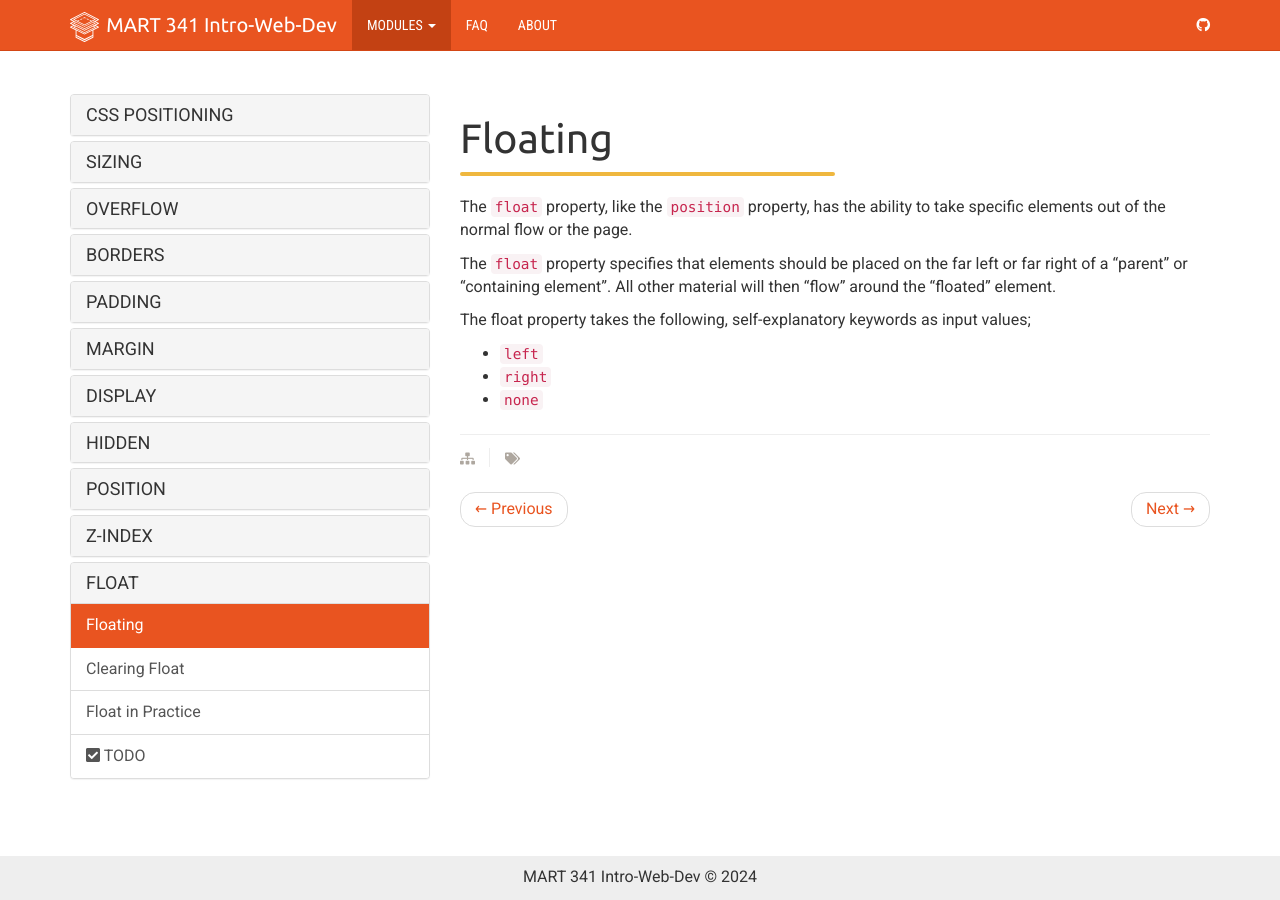
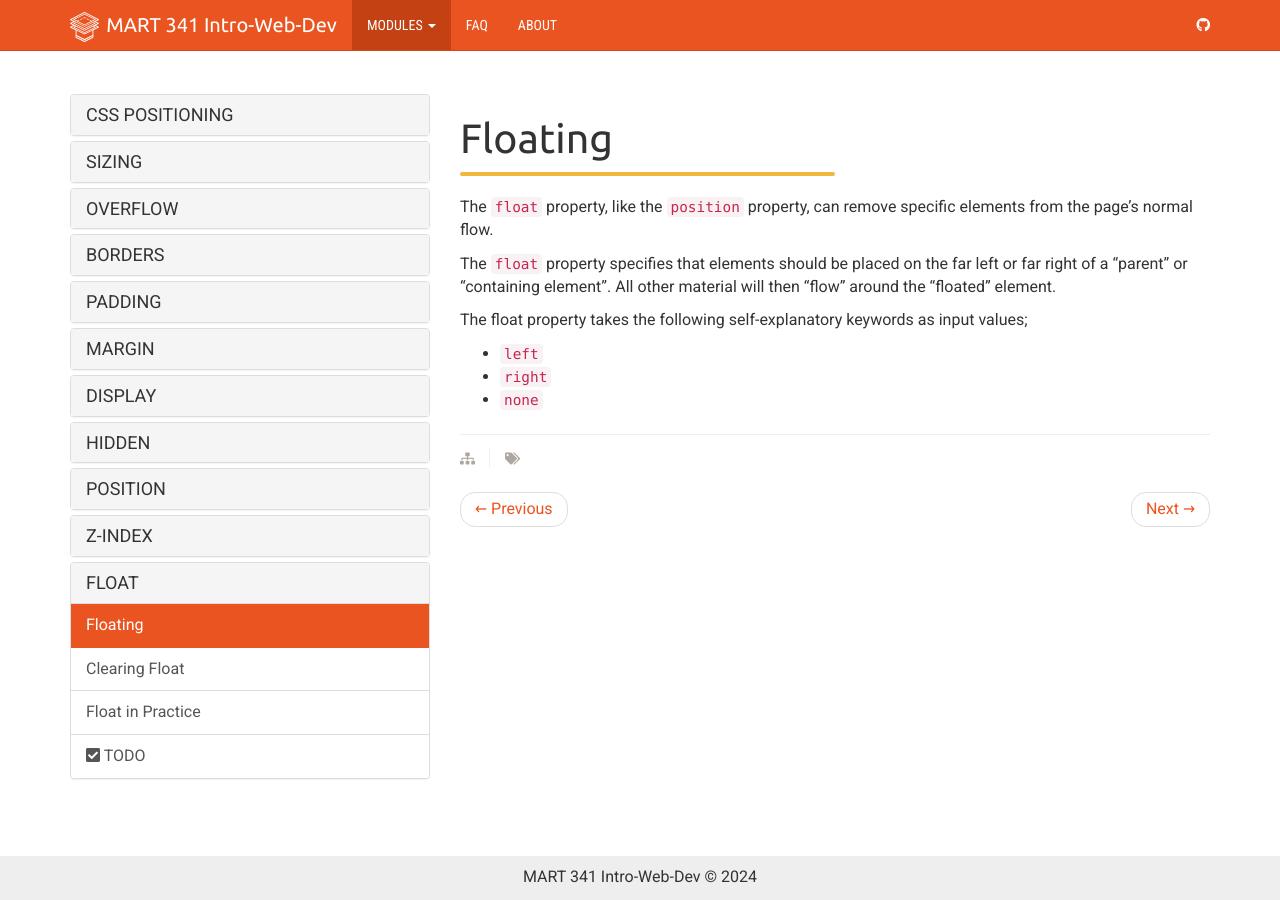
Before and after one commit to Montana-Media-Arts/webDesignFall2024, a Jekyll site: the page built from _docs/topic-11/10-float/01-page.md, in a window 1280 px wide. Built offline with Jekyll 4.4.1, drawn with Linux system fonts in a browser that asks for light colours; nearby versions of some CDN libraries.

Commit message:
Update 01-page.md

```diff
--- a/_docs/topic-11/10-float/01-page.md
+++ b/_docs/topic-11/10-float/01-page.md
@@ -6,11 +6,11 @@ permalink: /topic-11/float-intro/
 
 <div class="divider-heading"></div>
 
-The `float` property, like the `position` property, has the ability to take specific elements out of the normal flow or the page.
+The `float` property, like the `position` property, can remove specific elements from the page's normal flow.
 
 The `float` property specifies that elements should be placed on the far left or far right of a "parent" or "containing element". All other material will then "flow" around the "floated" element.
 
-The float property takes the following, self-explanatory keywords as input values;
+The float property takes the following self-explanatory keywords as input values;
 
 - `left`
 - `right`
```
